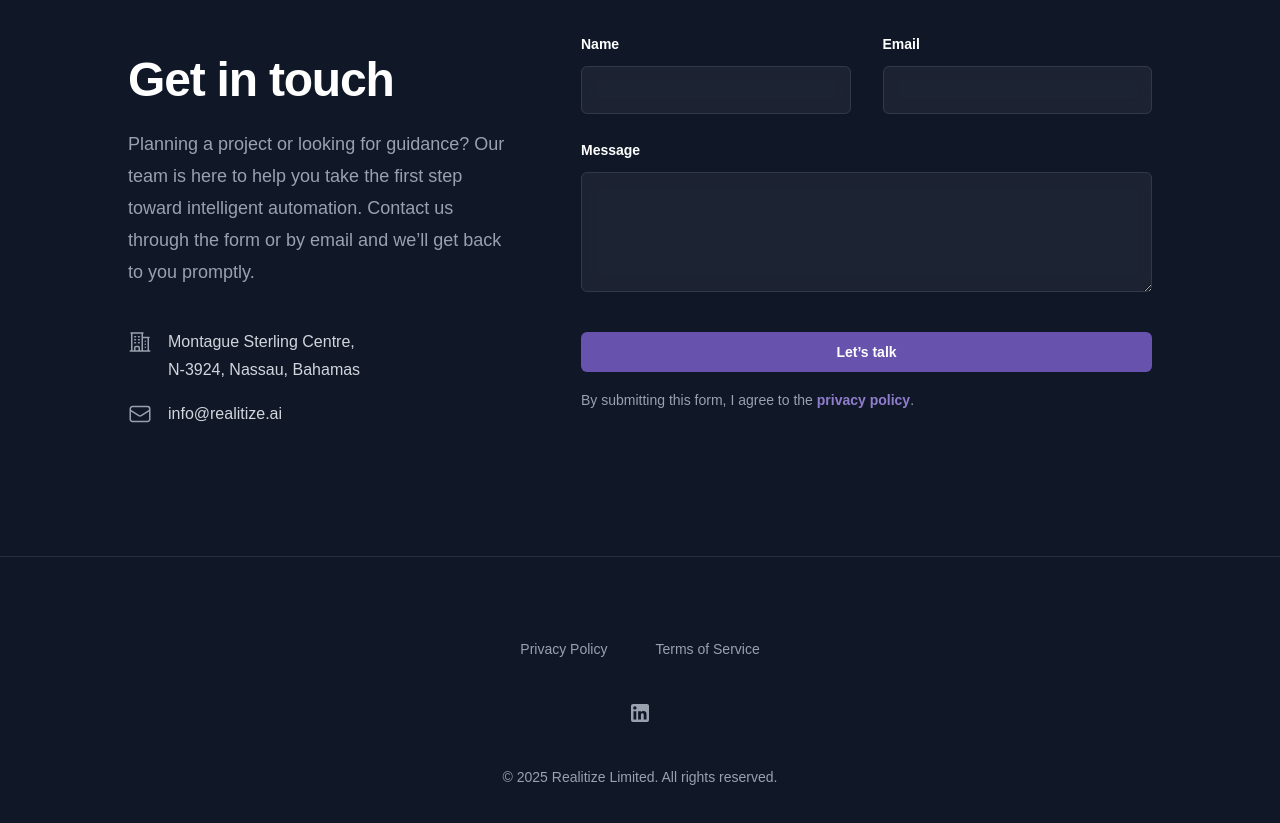
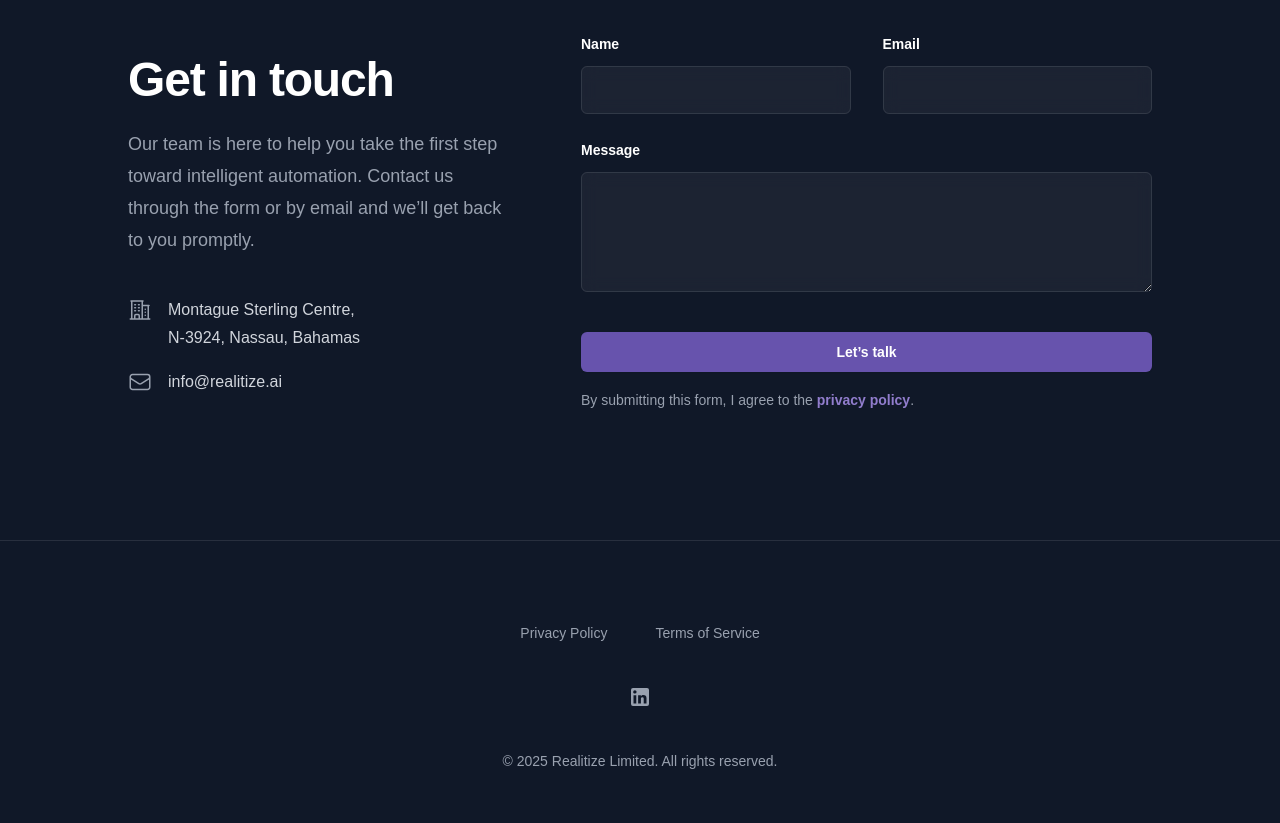
Before and after one commit to realitizefrontend/website, a Next.js app: page / in a window 1280 px wide. Shown: the part 4420-5243 px from the top of the page. Built offline with nearby package versions, Linux system fonts and the light colour scheme; no server answers.

Commit message:
fix: update contact section text for clarity and conciseness

```diff
--- a/app/sections/contact/contact.tsx
+++ b/app/sections/contact/contact.tsx
@@ -18,10 +18,9 @@ export default function ContactSection() {
               Get in touch
             </h2>
             <p className="mt-6 text-lg/8 text-gray-600 dark:text-gray-400">
-              Planning a project or looking for guidance? Our team is here to
-              help you take the first step toward intelligent automation.
-              Contact us through the form or by email and we’ll get back to you
-              promptly.
+              Our team is here to help you take the first step toward
+              intelligent automation. Contact us through the form or by email
+              and we’ll get back to you promptly.
             </p>
             <dl className="mt-10 space-y-4 text-base/7 text-gray-600 dark:text-gray-300">
               <div className="flex gap-x-4">
```
